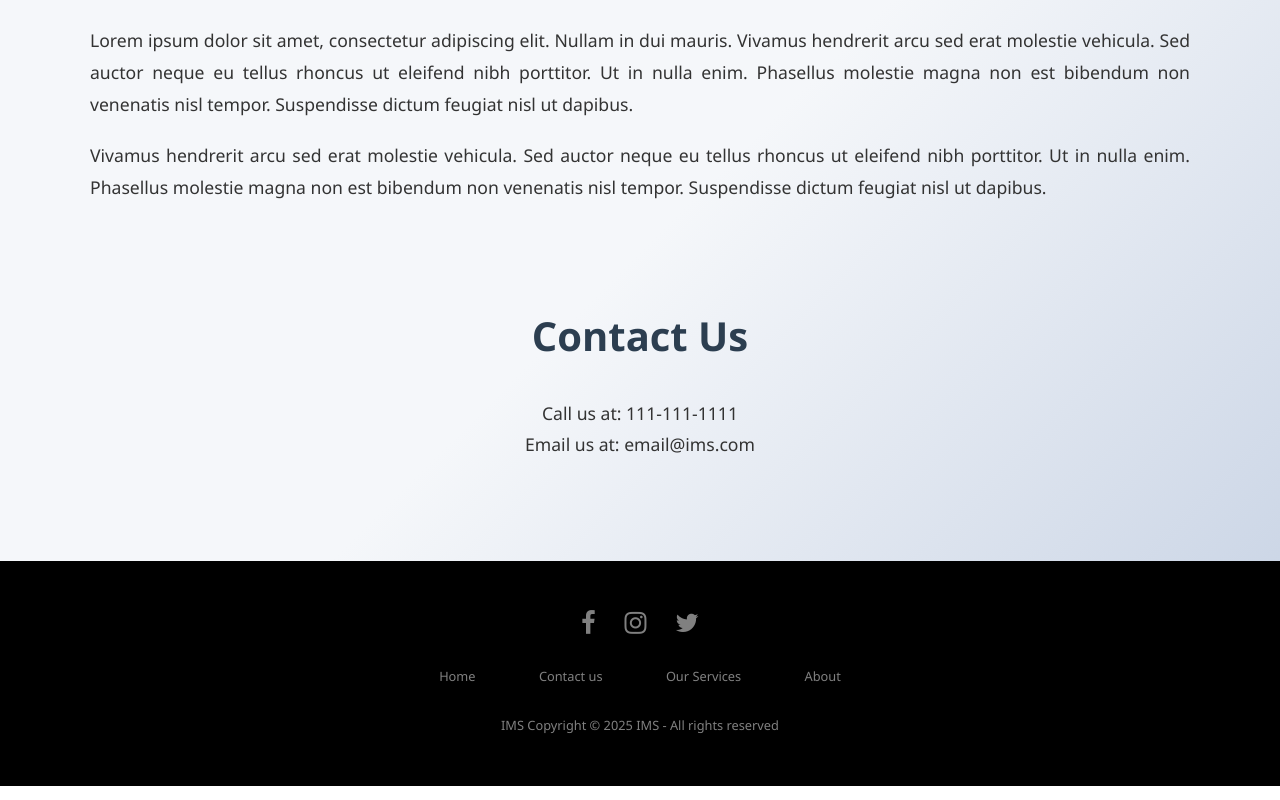
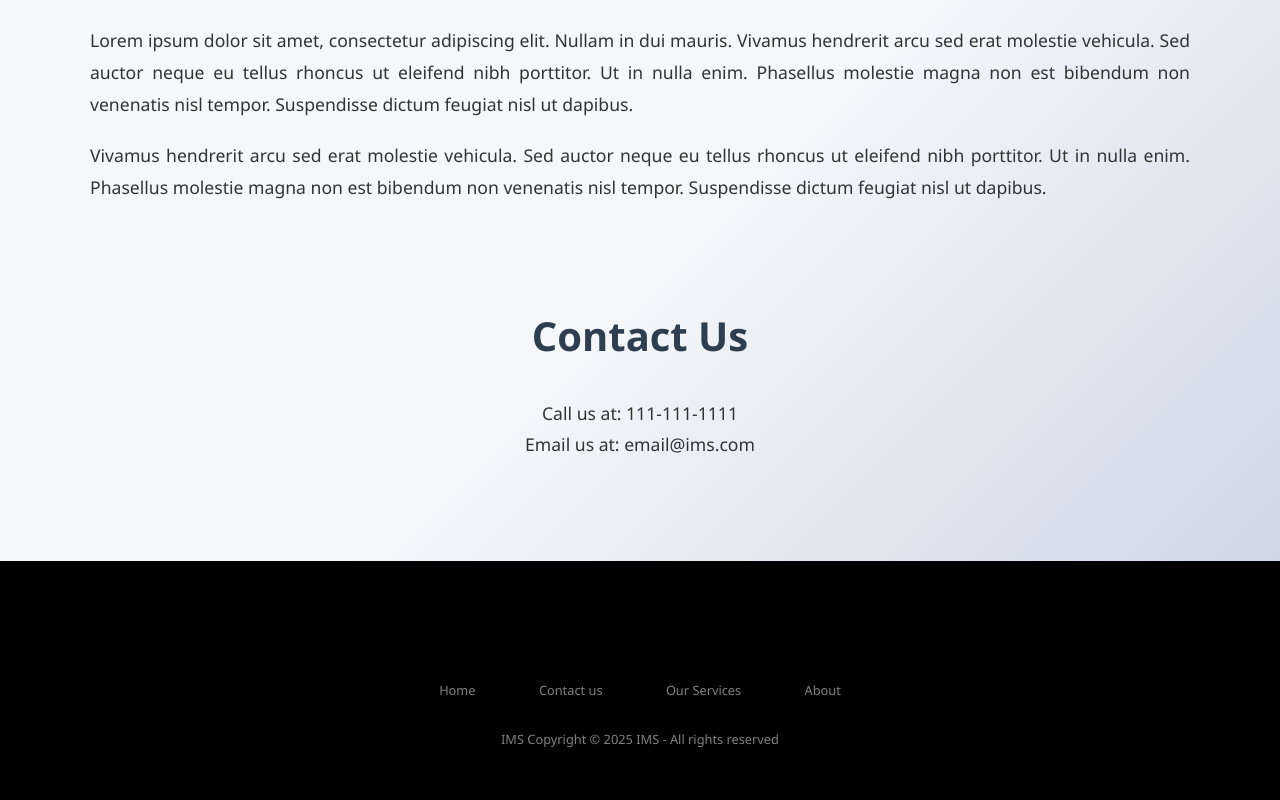
Before and after one commit to LambSauce044/IMS-website, a plain HTML site: page index.html in a window 1280 px wide. Shown: the part 1847-2647 px from the top of the page. Drawn offline with Linux system fonts and the light colour scheme.

Commit message:
changed shi

```diff
--- a/index.html
+++ b/index.html
@@ -2,8 +2,7 @@
 <html>
     <head>
         <title>IMS Media</title>
-        <link rel ="stylesheet" href="styles.CSS" type="text/css">
-        <link rel="stylesheet" href="https://cdnjs.cloudflare.com/ajax/libs/font-awesome/4.7.0/css/font-awesome.min.css" type="text/css">
+        <link rel ="stylesheet" href="index.CSS" type="text/css">
     </head>
 
     <body>
```
Also changed, not shown: index.css (renamed from styles.css).
